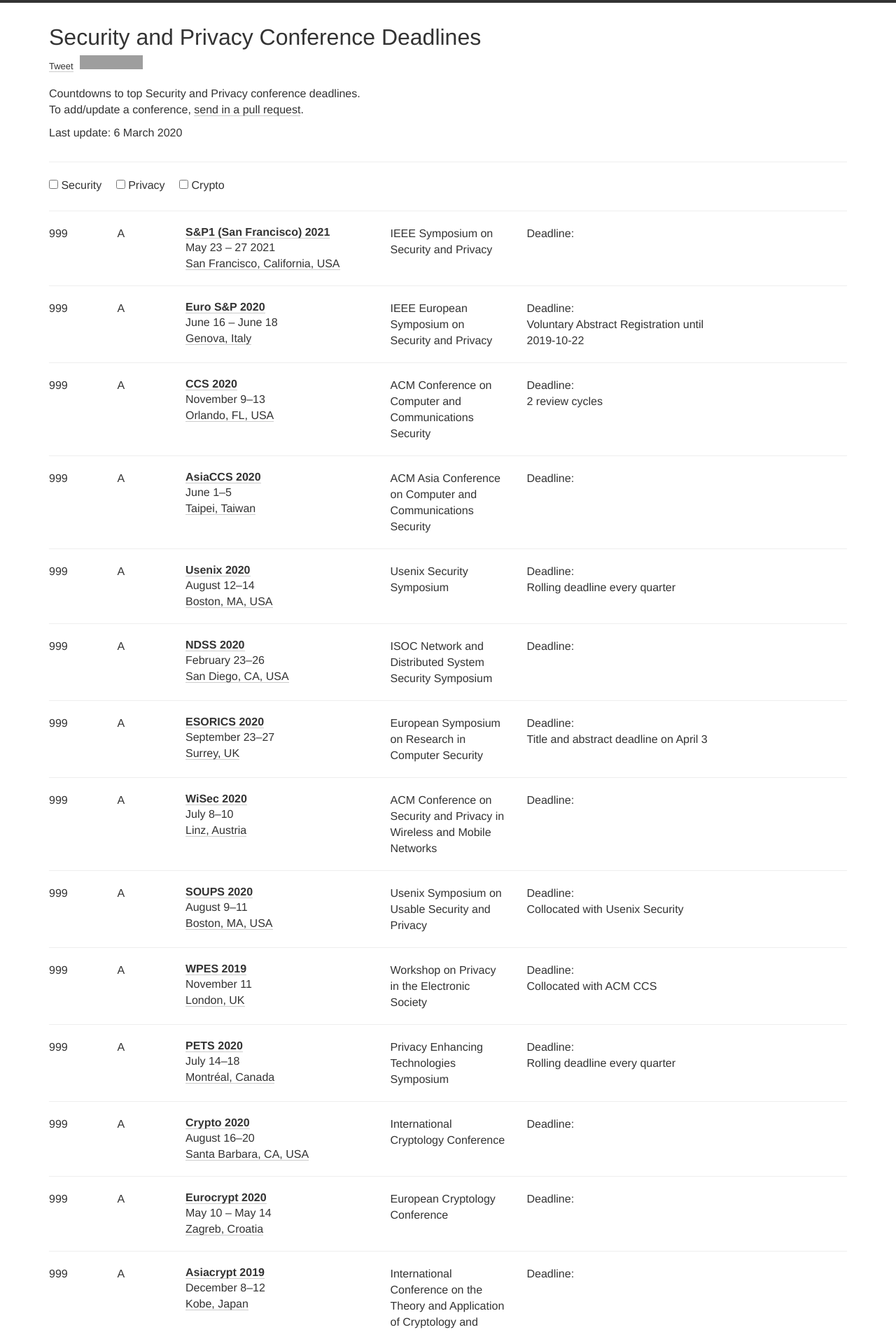
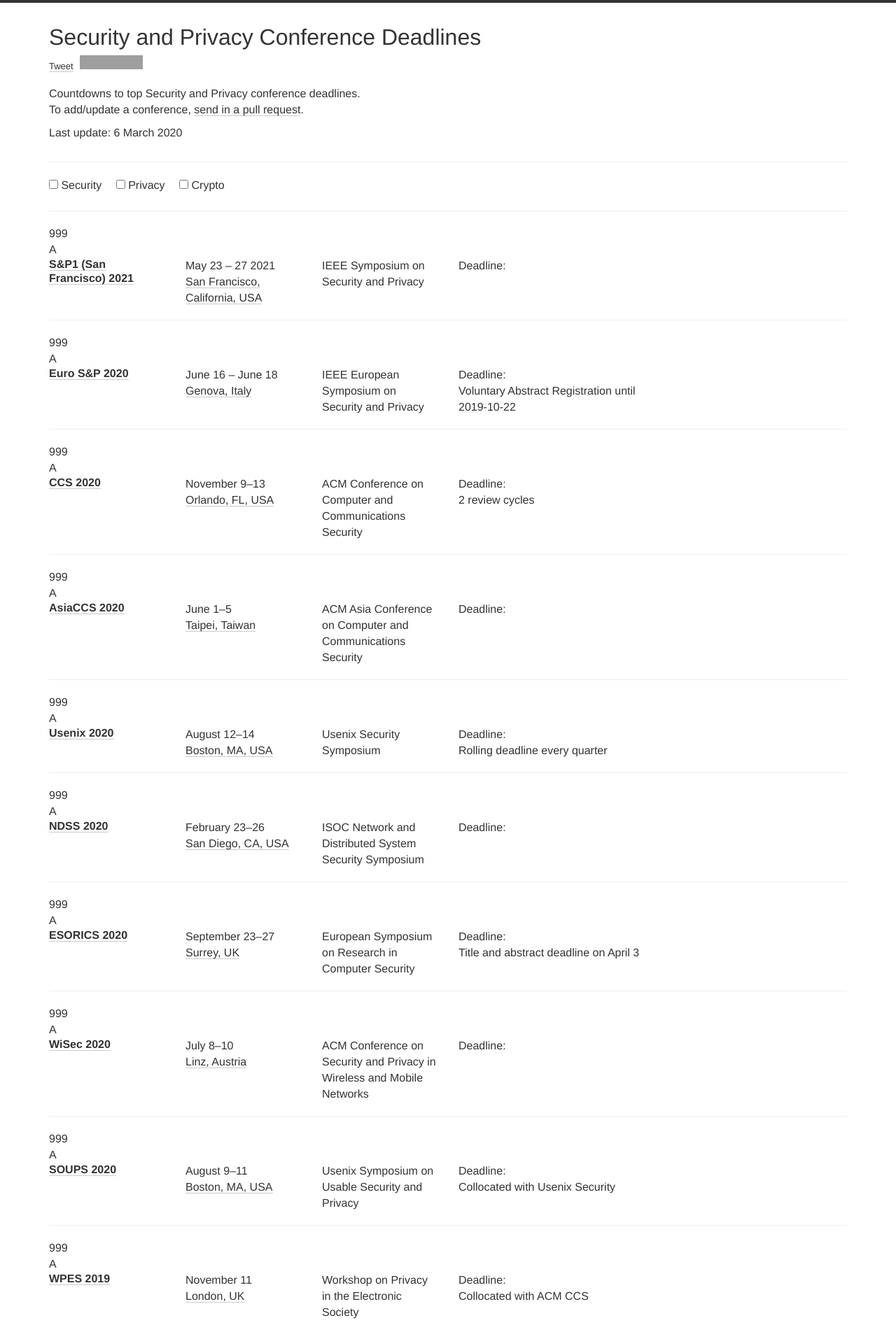
Before and after one commit to jianghaizhi/conference, a Jekyll site: the page built from index.html, in a window 1280 px wide. Shown: the top 1904 px of the page at 70% size. Built offline with Jekyll 4.4.1, drawn with Linux system fonts in a browser that asks for light colours; nearby versions of some CDN libraries; comment, search, counter and statistics services are not loaded; grey boxes are pictures that could not be loaded.

Commit message:
Update index.html

```diff
--- a/index.html
+++ b/index.html
@@ -54,21 +54,22 @@
         {% for conf in site.data.conferences %}
         <div id="{{ conf.name | append: conf.year | slugify }}" class="conf {% for tag in conf.tags %} {{tag}} {% endfor %}">
           <div class="row">
-             <div class="col-xs-12 col-md-1">
+             <div class="col-xs-12 col-md-0.5">
                 999
               </div>
-           <div class="col-xs-12 col-md-1">
+           <div class="col-xs-12 col-md-0.5">
                 A
               </div>
-              <div class="col-xs-12 col-md-3">
+              <div class="col-xs-12 col-md-2">
                 <h2><a href="{{conf.link}}">{{conf.name}} {{conf.year}}</a></h2>
+              </div>
+            <div class="col-xs-12 col-md-2">
                 <div class="meta">
                   {{conf.date | replace: '-', '–'}} {% if conf.place %}<br>
                   <a href="http://maps.google.com/?q={{conf.place}}">{{conf.place}}</a>{% endif %}<br>
                 </div>
               </div>
              <div class="col-xs-12 col-md-2">
-
                 <div class="meta">
                   {{ conf.description }}<br>
                 </div>
```
